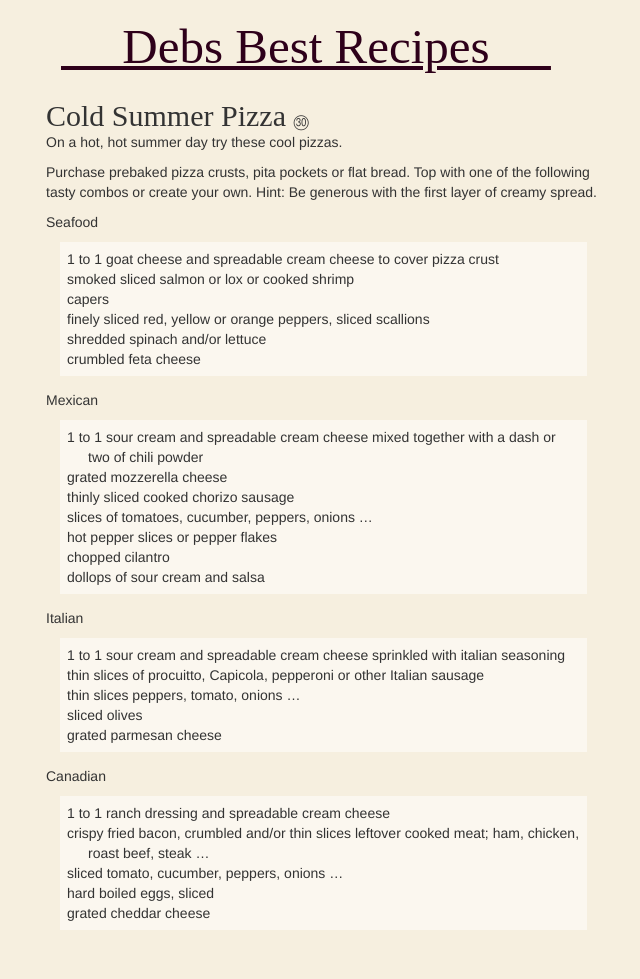
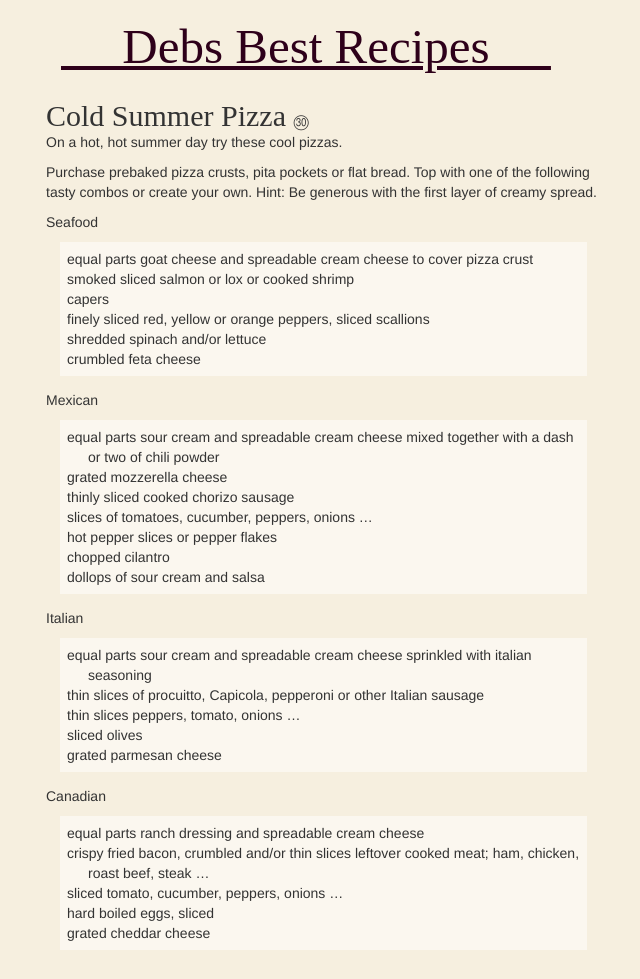
Before and after one commit to JonahBraun/debs-recipes, a Jekyll site: the page built from _posts/2016-05-05-cold-summer-pizza.md, in a window 1280 px wide. Shown: the whole page, without its empty margins (9-649 px from the left). Built offline with Jekyll 4.4.1, drawn with Linux system fonts in a browser that asks for light colours; nearby versions of some CDN libraries; some web fonts are replaced; Markdown is read by kramdown in place of the engine named in the settings.

Commit message:
Update 2016-05-05-cold-summer-pizza.md

```diff
--- a/_posts/2016-05-05-cold-summer-pizza.md
+++ b/_posts/2016-05-05-cold-summer-pizza.md
@@ -11,7 +11,7 @@ Hint: Be generous with the first layer of creamy spread.
 
 Seafood
 
-- 1 to 1 goat cheese and spreadable cream cheese to cover pizza crust
+- equal parts goat cheese and spreadable cream cheese to cover pizza crust
 - smoked sliced salmon or lox or cooked shrimp
 - capers
 - finely sliced red, yellow or orange peppers, sliced scallions
@@ -20,7 +20,7 @@ Seafood
 
 Mexican
 
-- 1 to 1 sour cream and spreadable cream cheese mixed together with a dash or two of chili powder
+- equal parts sour cream and spreadable cream cheese mixed together with a dash or two of chili powder
 - grated mozzerella cheese
 - thinly sliced cooked chorizo sausage
 - slices of tomatoes, cucumber, peppers, onions ...
@@ -30,7 +30,7 @@ Mexican
 
 Italian
 
-- 1 to 1 sour cream and spreadable cream cheese sprinkled with italian seasoning
+- equal parts sour cream and spreadable cream cheese sprinkled with italian seasoning
 - thin slices of procuitto, Capicola, pepperoni or other Italian sausage
 - thin slices peppers, tomato, onions ...
 - sliced olives
@@ -38,7 +38,7 @@ Italian
 
 Canadian
 
-- 1 to 1 ranch dressing and spreadable cream cheese
+- equal parts ranch dressing and spreadable cream cheese
 - crispy fried bacon, crumbled and/or thin slices leftover cooked meat; ham, chicken, roast beef, steak ...
 - sliced tomato, cucumber, peppers, onions ...
 - hard boiled eggs, sliced
```
